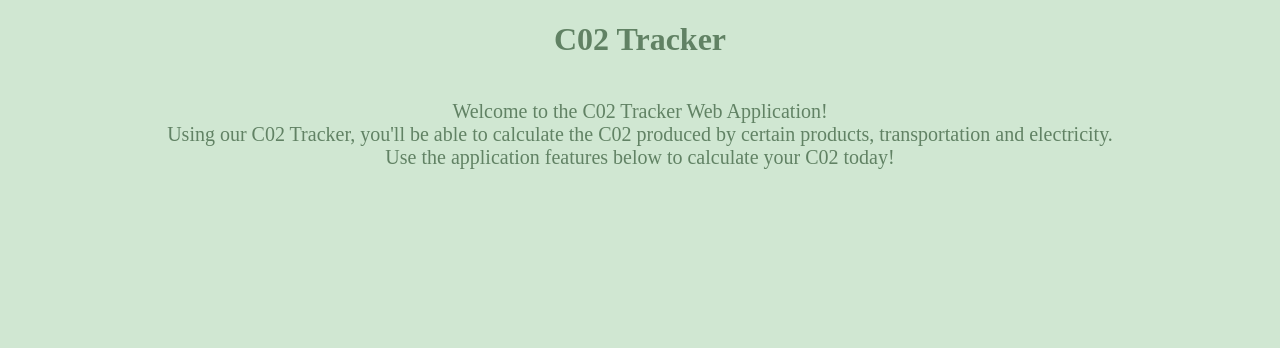
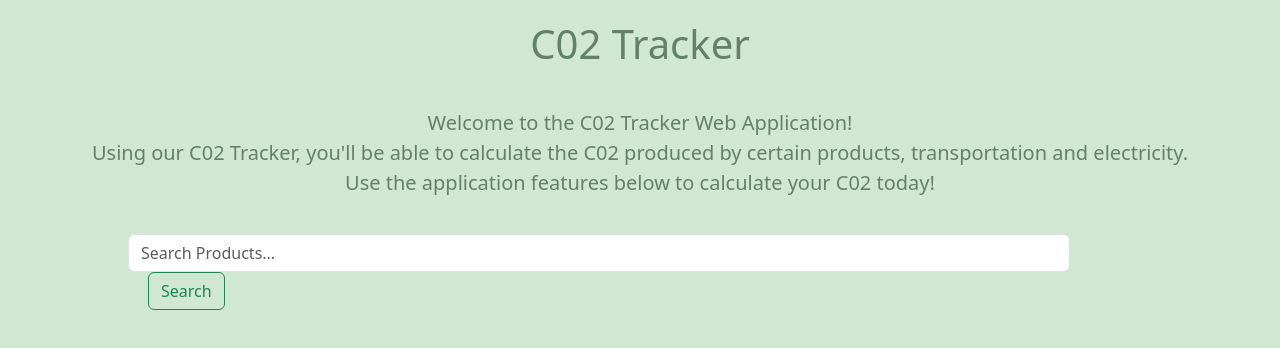
Before and after one commit to S00225961/Project-300, an Angular app in the folder C02-Tracker/: page / in a window 1280 px wide. Shown: the top 348 px of the page. Built offline with nearby package versions, Linux system fonts and the light colour scheme.

Commit message:
search bar style implemented

```diff
--- a/C02-Tracker/package.json
+++ b/C02-Tracker/package.json
@@ -18,6 +18,7 @@
     "@angular/platform-browser": "^16.2.0",
     "@angular/platform-browser-dynamic": "^16.2.0",
     "@angular/router": "^16.2.0",
+    "bootstrap": "^5.3.2",
     "rxjs": "~7.8.0",
     "tslib": "^2.3.0",
     "zone.js": "~0.13.0"
--- a/C02-Tracker/src/app/app.component.html
+++ b/C02-Tracker/src/app/app.component.html
@@ -2,3 +2,4 @@
 <p id="introParagraph">Welcome to the C02 Tracker Web Application!<br>
     Using our C02 Tracker, you'll be able to calculate the C02 produced by certain products, transportation and electricity.<br>
  Use the application features below to calculate your C02 today!</p>
+ <app-search-bar></app-search-bar>
--- a/C02-Tracker/src/app/search-bar/search-bar.component.html
+++ b/C02-Tracker/src/app/search-bar/search-bar.component.html
@@ -1 +1,6 @@
-<p>search-bar works!</p>
+<div id="searchBarDiv">
+    <form class="form-inline my-2 my-lg-0">
+        <input class="form-control mr-sm-2 searchBar" type="search" placeholder="Search Products..." aria-label="Search">
+        <button class="btn btn-outline-success my-2 my-sm-0 searchBtn" type="submit">Search</button>
+    </form>
+</div>
--- a/C02-Tracker/src/styles.css
+++ b/C02-Tracker/src/styles.css
@@ -1,11 +1,14 @@
 /* You can add global styles to this file, and also import other style files */
-html {
+@import '~bootstrap/dist/css/bootstrap.css';
+
+body {
     background-color: #D0E7D2;
 }
 
 #c02TrackerHeading {
     text-align: center;
     color: #618264;
+    margin: 20px;
 }
 #introParagraph {
     text-align: center;
@@ -13,3 +16,14 @@ html {
     padding: 20px;
     font-size: 20px;
 }
+#searchBarDiv {
+    margin-right: 10%;
+    margin-left: 10%;
+}
+.searchBar {
+    width: 92%;
+    display: inline;
+}
+.searchBtn {
+    margin-left: 20px;
+}
```
Also changed, not shown: 1 other file (tests, documents, lock files or other folders).
